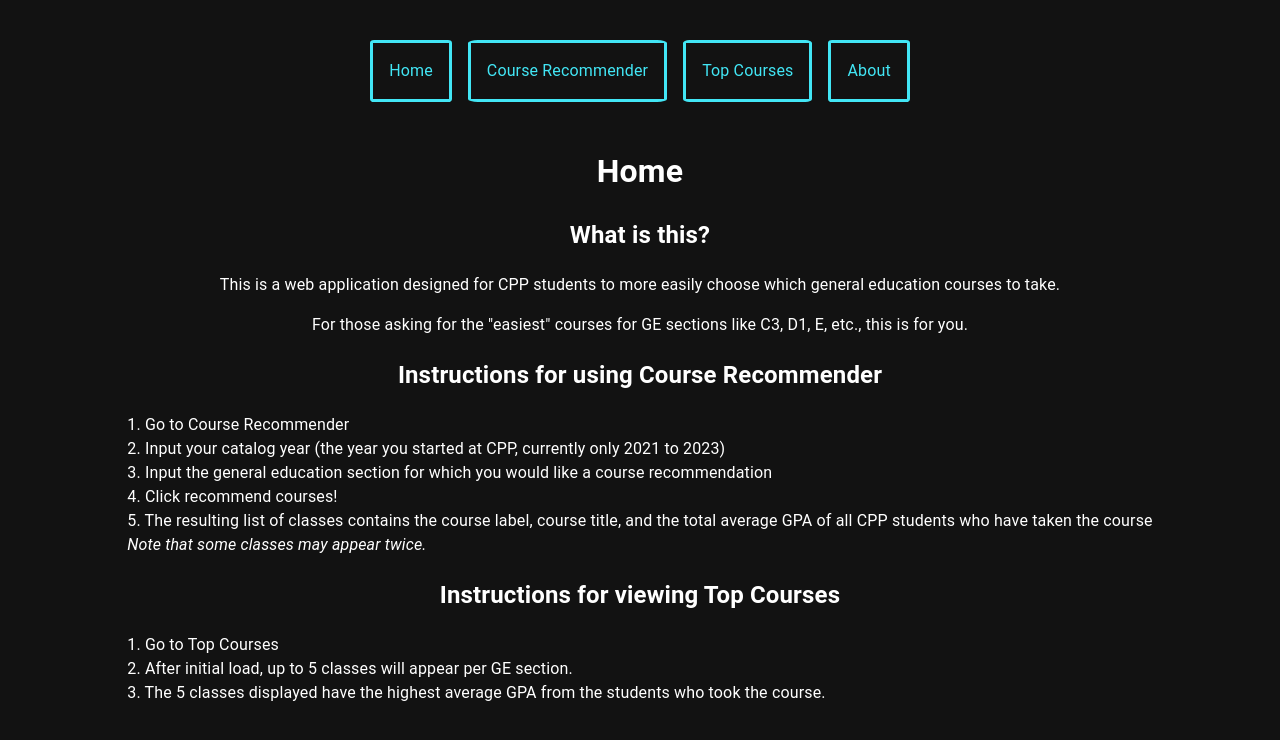
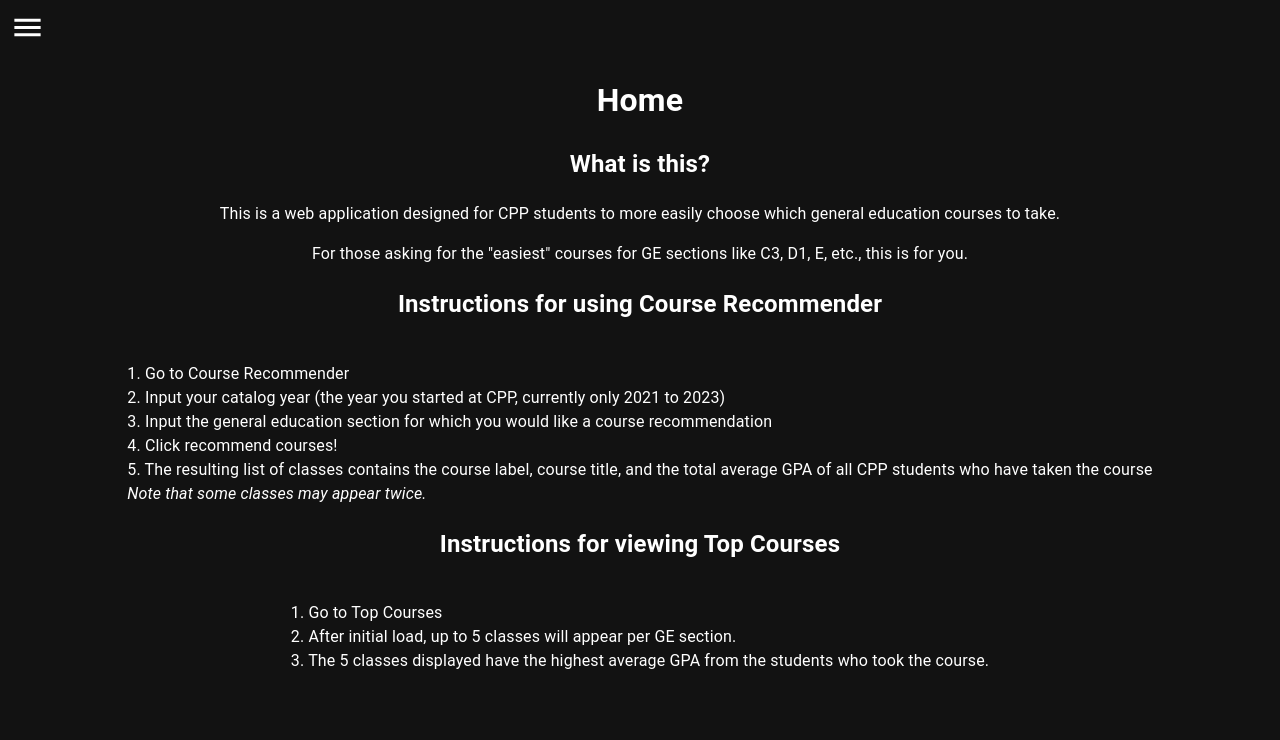
Before and after one commit to JRSiwiecki/cpp-class-scraper, a React (Create React App) app in the folder frontend/: page /course-recommender in a window 1280 px wide. Shown: the top 740 px of the page. Built offline with nearby package versions, Linux system fonts and the light colour scheme.

Commit message:
Update Links to use MUI Drawer

```diff
--- a/frontend/src/components/About.jsx
+++ b/frontend/src/components/About.jsx
@@ -3,9 +3,9 @@
 
 export default function About() {
   return (
-    <div class="about-container">
+    <div>
       <Links />
-      <main>
+      <main class="about-container">
         <header>
           <h1>About + Credits</h1>
         </header>
--- a/frontend/src/components/CourseRecommender.jsx
+++ b/frontend/src/components/CourseRecommender.jsx
@@ -117,9 +117,9 @@
   }
 
   return (
-    <div class="course-recommender-container">
+    <div>
       <Links />
-      <main>
+      <main class="course-recommender-container">
         <header>
           <h1 class="app-header">CPP GE Course Recommender</h1>
         </header>
--- a/frontend/src/components/Home.jsx
+++ b/frontend/src/components/Home.jsx
@@ -3,9 +3,9 @@
 
 export default function Home() {
   return (
-    <div class="home-container">
+    <div>
       <Links />
-      <main>
+      <main class="home-container">
         <header>
           <h1>Home</h1>
           <h2>What is this?</h2>
--- a/frontend/src/components/Links.jsx
+++ b/frontend/src/components/Links.jsx
@@ -1,24 +1,61 @@
+import React, { useState } from "react";
 import { Link } from "react-router-dom";
+import { Drawer, List, ListItem, ListItemText } from "@mui/material";
+import MenuIcon from "@mui/icons-material/Menu";
 
 export default function Links() {
+  const [isOpen, setIsOpen] = useState(false);
+
+  const toggleDrawer = (open) => (event) => {
+    if (
+      event.type === "keydown" &&
+      (event.key === "Tab" || event.key === "Shift")
+    ) {
+      return;
+    }
+
+    setIsOpen(open);
+  };
+
+  const navigationLinks = [
+    { label: "Home", to: "/" },
+    { label: "Course Recommender", to: "/course-recommender" },
+    { label: "Top Courses", to: "/top-courses" },
+    { label: "About", to: "/about" },
+  ];
+
+  const sideList = () => (
+    <div
+      role="presentation"
+      onClick={toggleDrawer(false)}
+      onKeyDown={toggleDrawer(false)}
+    >
+      <List>
+        {navigationLinks.map((link, index) => (
+          <ListItem button key={index} component={Link} to={link.to}>
+            <ListItemText primary={link.label} />
+          </ListItem>
+        ))}
+      </List>
+    </div>
+  );
+
   return (
     <header>
-      <nav class="link-container">
-        <Link class="link" to="/">
-          Home
-        </Link>
-
-        <Link class="link" to="/course-recommender">
-          Course Recommender
-        </Link>
-
-        <Link class="link" to="/top-courses">
-          Top Courses
-        </Link>
-
-        <Link class="link" to="/about">
-          About
-        </Link>
+      <nav className="link-container">
+        <MenuIcon
+          className="menu-icon"
+          fontSize="large"
+          onClick={toggleDrawer(true)}
+        />
+        <Drawer
+          anchor="left"
+          open={isOpen}
+          onClose={toggleDrawer(false)}
+          ModalProps={{ keepMounted: true }}
+        >
+          {sideList()}
+        </Drawer>
       </nav>
     </header>
   );
--- a/frontend/src/components/TopCourses.jsx
+++ b/frontend/src/components/TopCourses.jsx
@@ -13,7 +13,7 @@
   useEffect(() => {
     let ignore = false;
 
-    const response = fetch(
+    fetch(
       "https://cpp-ge-recommender-fe170ad56f61.herokuapp.com/api/top-courses",
       {
         method: "POST",
--- a/frontend/src/css/App.css
+++ b/frontend/src/css/App.css
@@ -14,11 +14,10 @@
 }
 
 .link-container {
-  margin: 2rem 0rem 1rem;
   display: flex;
-  flex-direction: row;
   align-items: center;
-  justify-content: center;
+  justify-content: space-between;
+  padding: 10px;
 }
 
 .link {
@@ -81,5 +80,6 @@
   .instructions-container {
     align-items: center;
     text-align: center;
+    max-width: 50px;
   }
 }
```
